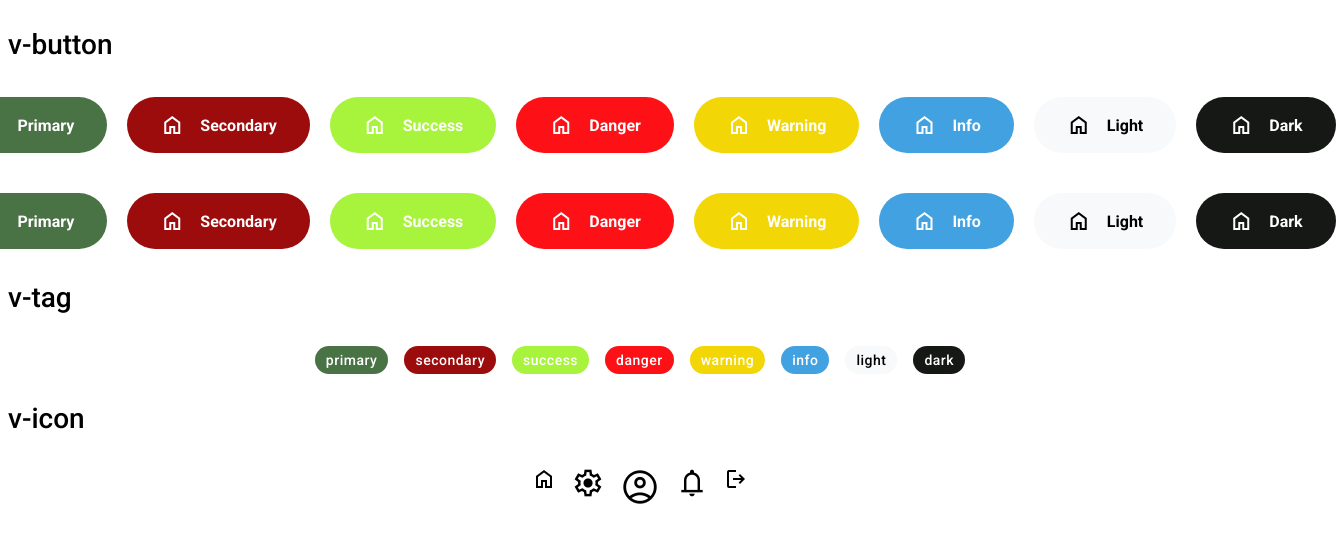
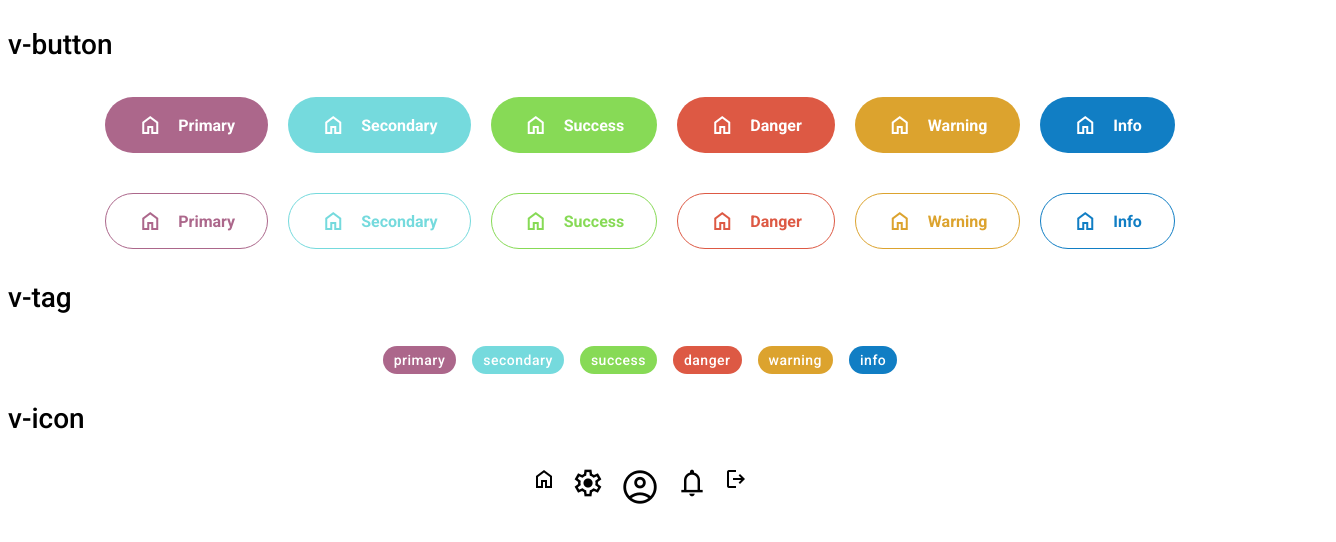
Before and after one commit to vasekzdvihal/components-vue, a Vue app: page / in a window 1280 px wide. Shown: the top 542 px of the page, 1336 px wide, since content can reach past the window. Built offline with nearby package versions, Linux system fonts and the light colour scheme; the HTML template or start-up script is replaced by a standard one.

Commit message:
different colors

```diff
--- a/src/App.vue
+++ b/src/App.vue
@@ -14,8 +14,6 @@ import VIcon from "./components/base/v-icon.vue";
     <v-button :variant="Variant.Danger" label="Danger" icon="home" />
     <v-button :variant="Variant.Warning" label="Warning" icon="home" />
     <v-button :variant="Variant.Info" label="Info" icon="home" />
-    <v-button :variant="Variant.Light" label="Light" icon="home" />
-    <v-button :variant="Variant.Dark" label="Dark" icon="home" />
   </div>
 
   <div class="display-container">
@@ -25,8 +23,6 @@ import VIcon from "./components/base/v-icon.vue";
     <v-button :variant="Variant.Danger" outline label="Danger" icon="home" />
     <v-button :variant="Variant.Warning" outline label="Warning" icon="home" />
     <v-button :variant="Variant.Info" outline label="Info" icon="home" />
-    <v-button :variant="Variant.Light" outline label="Light" icon="home" />
-    <v-button :variant="Variant.Dark" outline label="Dark" icon="home" />
   </div>
 
   <h3>v-tag</h3>
@@ -37,8 +33,6 @@ import VIcon from "./components/base/v-icon.vue";
     <v-tag :variant="Variant.Danger">danger</v-tag>
     <v-tag :variant="Variant.Warning">warning</v-tag>
     <v-tag :variant="Variant.Info">info</v-tag>
-    <v-tag :variant="Variant.Light">light</v-tag>
-    <v-tag :variant="Variant.Dark">dark</v-tag>
   </div>
 
   <h3>v-icon</h3>
--- a/src/common/VariantEnum.ts
+++ b/src/common/VariantEnum.ts
@@ -5,6 +5,4 @@ export enum Variant {
   Danger = 'danger',
   Warning = 'warning',
   Info = 'info',
-  Light = 'light',
-  Dark = 'dark',
 }
--- a/src/components/base/v-button.vue
+++ b/src/components/base/v-button.vue
@@ -29,7 +29,7 @@ const props = defineProps({
 const classes = computed(() => {
   const result = ['v-button'];
 
-  if (props.outline) result.push(`v-button--${props.variant}`);
+  if (props.outline) result.push(`v-button--${props.variant}--outline`);
   if (props.flat) result.push(`v-button--flat`);
   if (!props.outline && !props.flat) result.push(`v-button--${props.variant}`);
 
@@ -95,14 +95,6 @@ const classes = computed(() => {
   @include mixins.solid(variables.$info-color, variables.$white-color, variables.$border-radius, variables.$transparent-color);
   @include mixins.solid-hover(variables.$info-color, variables.$transparent-color);
 }
-.v-button--light {
-  @include mixins.solid(variables.$light-color, variables.$black-color, variables.$border-radius, variables.$transparent-color);
-  @include mixins.solid-hover(variables.$light-color, variables.$transparent-color);
-}
-.v-button--dark {
-  @include mixins.solid(variables.$dark-color, variables.$white-color, variables.$border-radius, variables.$transparent-color);
-  @include mixins.solid-hover(variables.$dark-color, variables.$transparent-color);
-}
 
 .v-button--primary--outline {
   @include mixins.outline(variables.$primary-color, variables.$border-radius);
@@ -128,12 +120,4 @@ const classes = computed(() => {
   @include mixins.outline(variables.$info-color, variables.$border-radius);
   @include mixins.outline-hover(variables.$info-color, variables.$white-color);
 }
-.v-button--light--outline {
-  @include mixins.outline(variables.$light-color, variables.$border-radius);
-  @include mixins.outline-hover(variables.$light-color, variables.$dark-color);
-}
-.v-button--dark--outline {
-  @include mixins.outline(variables.$dark-color, variables.$border-radius);
-  @include mixins.outline-hover(variables.$dark-color, variables.$white-color);
-}
 </style>
--- a/src/components/base/v-tag.vue
+++ b/src/components/base/v-tag.vue
@@ -55,10 +55,4 @@ const classes = computed(() => {
 .v-tag--info {
   @include mixins.solid(variables.$info-color, variables.$white-color, variables.$border-radius, variables.$transparent-color);
 }
-.v-tag--light {
-  @include mixins.solid(variables.$light-color, variables.$black-color, variables.$border-radius, variables.$transparent-color);
-}
-.v-tag--dark {
-  @include mixins.solid(variables.$dark-color, variables.$white-color, variables.$border-radius, variables.$transparent-color);
-}
 </style>
--- a/src/style/variables.scss
+++ b/src/style/variables.scss
@@ -1,12 +1,13 @@
 // Colors
-$primary-color: #497345;
-$secondary-color: #9d0c0d;
-$success-color: #a8f33b;
-$danger-color: #fd1117;
-$warning-color: #f2d606;
-$info-color: #42a1e0;
-$light-color: #f8f9fa;
-$dark-color: #161816;
+// Generate: https://atmos.style/color-generator
+$primary-color: #ac678b;
+$secondary-color: #75dadd;
+
+$success-color: #87da56;
+$danger-color: #dd5944;
+$warning-color: #dca32e;
+$info-color: #117ec4;
+
 $white-color: white;
 $black-color: black;
 $transparent-color: transparent;
```
